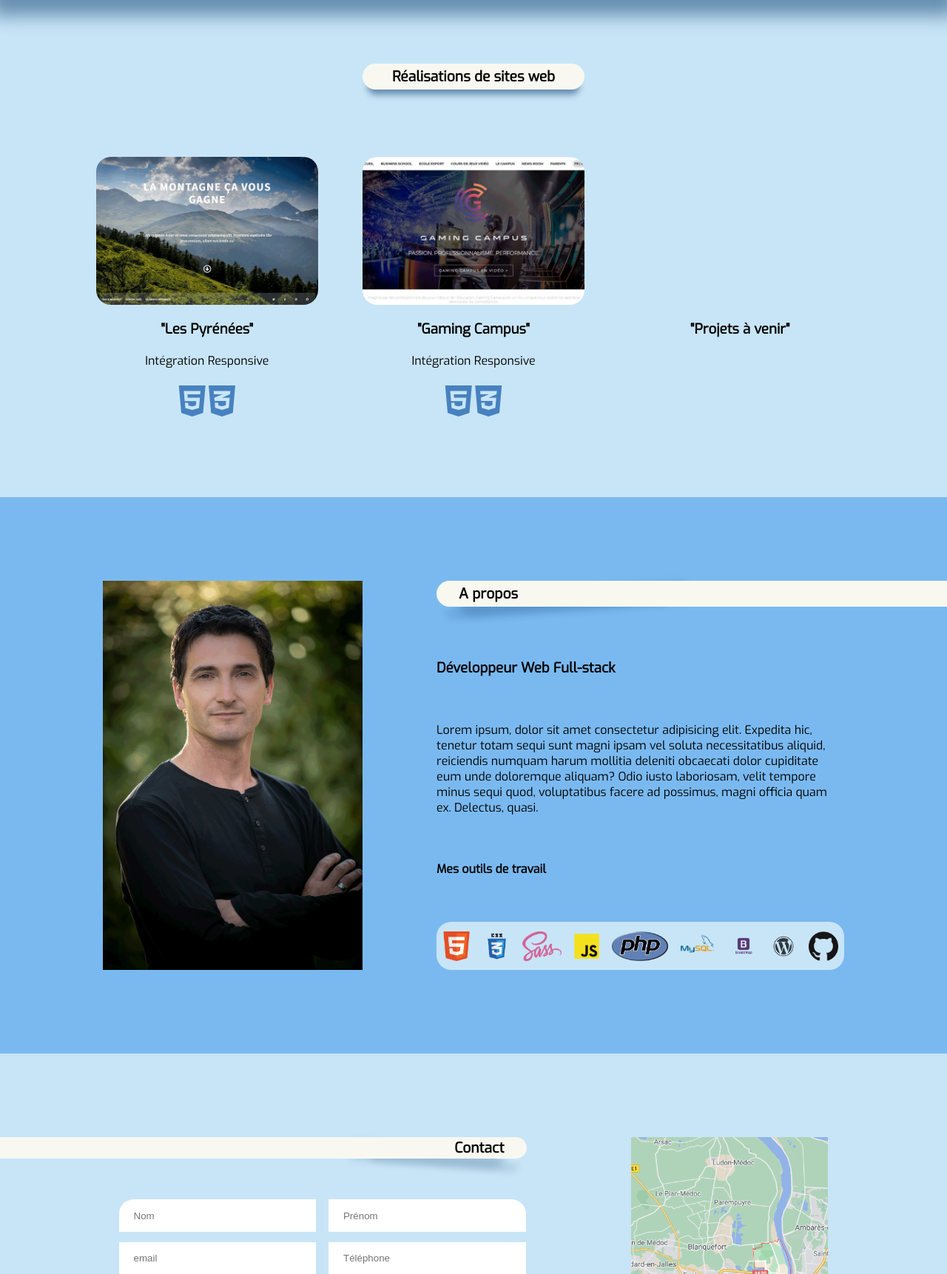
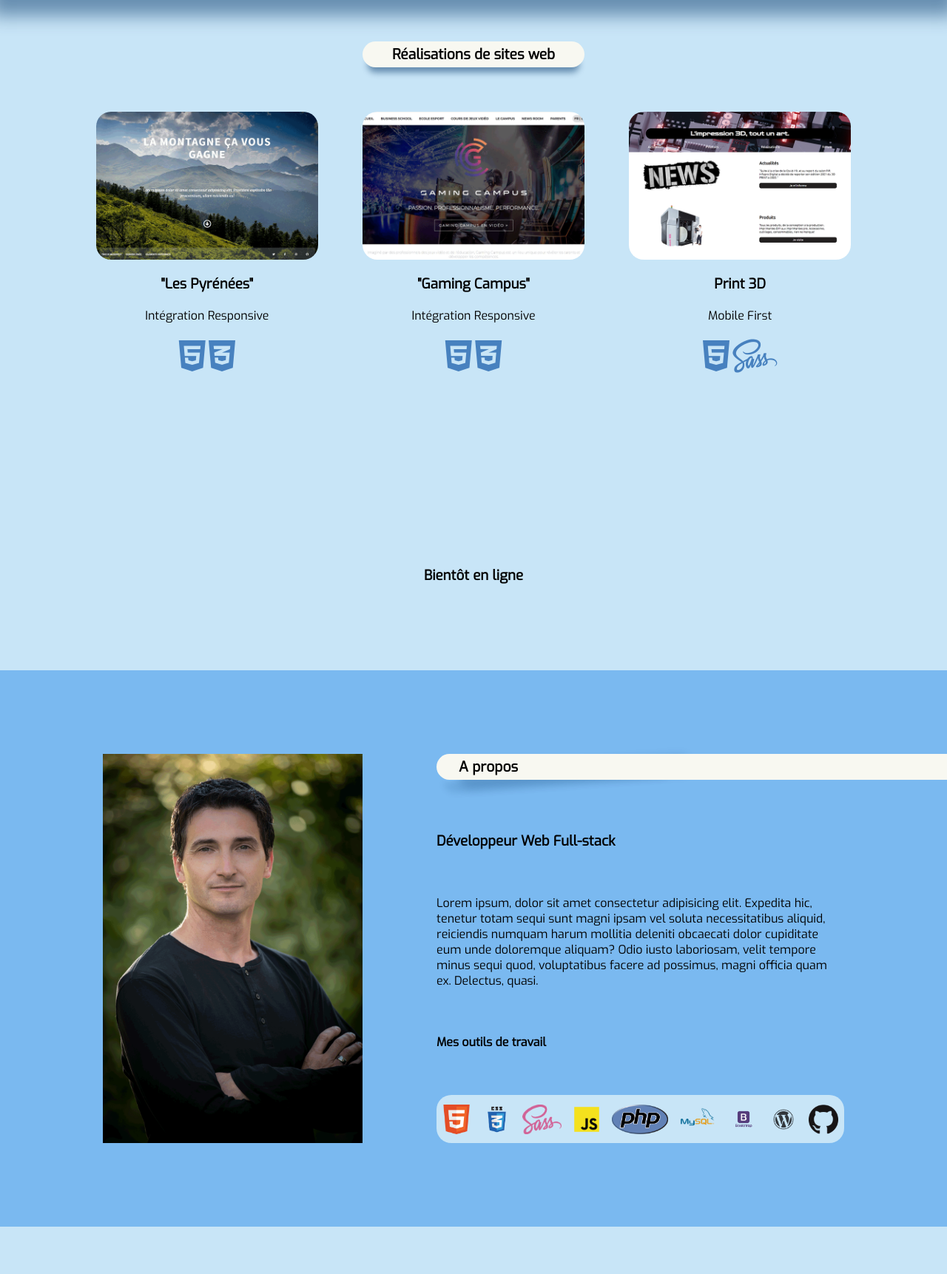
Before and after one commit to Nolibois/portfolio, a PHP site: page / in a window 1280 px wide. Shown: the part 203-1925 px from the top of the page at 74% size. Run offline with PHP 8.4, Linux system fonts and the light colour scheme.

Commit message:
Add Card Print 3D

```diff
--- a/assets/css/style.css
+++ b/assets/css/style.css
@@ -1,17 +1,17 @@
 @import url("https://fonts.googleapis.com/css2?family=Exo&display=swap");
-header nav ul, header nav #nav-container, header #productions-container #cards, .social-icons, main #about-container, main #about-container #about .langages-icons, main #contact-container, footer #footer-top {
+footer #footer-top, main #contact-container, main #about-container #about .langages-icons, main #about-container, .social-icons, header #productions-container #cards, header nav #nav-container, header nav ul {
   display: flex;
   justify-content: space-around;
   align-items: center;
 }
 
-body .h2, .social-icons div, .social-icons div a, main #about-container #picture {
+main #about-container #picture, .social-icons div a, .social-icons div, body .h2 {
   display: flex;
   justify-content: center;
   align-items: center;
 }
 
-header nav, header #productions-container, header #productions-container #cards .description, header #productions-container #cards #card-1, header #productions-container #cards #card-2, header #productions-container #cards #card-3, main #about-container #about, main #about-container #about > div:nth-child(3), main #contact-container #contact {
+main #contact-container #contact, main #about-container #about > div:nth-child(3), main #about-container #about, header #productions-container #cards #card-4, header #productions-container #cards #card-3, header #productions-container #cards #card-2, header #productions-container #cards #card-1, header #productions-container #cards .description, header #productions-container, header nav {
   display: flex;
   flex-direction: column;
   justify-content: space-evenly;
@@ -26,20 +26,16 @@ header nav, header #productions-container, header #productions-container #cards
 body {
   font-family: "Exo", sans-serif;
 }
-
 body li {
   list-style-type: none;
 }
-
 body a {
   text-decoration: none;
   color: #f8f8f1;
 }
-
 body h1 {
   font-size: 1.8rem;
 }
-
 body .h2 {
   margin: 0 auto 5vh;
   justify-content: start;
@@ -48,11 +44,9 @@ body .h2 {
   height: 35px;
   width: 300px;
 }
-
 body h2 {
   font-size: 1.2rem;
 }
-
 body hr {
   width: 100%;
   height: 1px;
@@ -62,7 +56,6 @@ body hr {
 header {
   min-height: 100vh;
 }
-
 header nav {
   position: relative;
   z-index: 1;
@@ -82,19 +75,16 @@ header nav {
     box-shadow: 0 20px 10px -7px $color-3;
   } */
 }
-
 header nav img {
   height: 50px;
   padding: 20px 0;
   position: relative;
   z-index: 1;
 }
-
 header nav .hr-container {
   position: relative;
   width: 100%;
 }
-
 header nav hr {
   position: absolute;
   content: "";
@@ -104,22 +94,18 @@ header nav hr {
   border: none;
   background: linear-gradient(90deg, #003366 0%, #4781bf 50%, #003366 100%);
 }
-
 header nav ul {
   width: 65%;
   min-width: 400px;
 }
-
 header nav #nav-container {
   padding: 0 15%;
   width: 100%;
   box-sizing: border-box;
 }
-
 header nav #nav-container li {
   position: relative;
 }
-
 header nav #nav-container li::after {
   position: absolute;
   content: "";
@@ -132,16 +118,13 @@ header nav #nav-container li::after {
   left: 0;
   transition: 0.5s ease;
 }
-
 header nav #nav-container li:hover::after {
   width: 100%;
 }
-
 header nav .social-icons {
   width: 30%;
   min-width: 110px;
 }
-
 header #productions-container {
   position: relative;
   z-index: 0;
@@ -150,41 +133,33 @@ header #productions-container {
   align-items: start;
   padding: 7vh 7%;
 }
-
 header #productions-container * {
   color: black;
 }
-
 header #productions-container .h2 {
   box-shadow: 0 14px 9px -7px rgba(0, 51, 102, 0.49);
 }
-
 header #productions-container h2 {
   margin: 0 auto;
 }
-
 header #productions-container #cards {
   width: 100%;
   justify-content: space-evenly;
   flex-wrap: wrap;
   align-items: start;
 }
-
 header #productions-container #cards > * {
   min-width: 300px;
   width: 25%;
   padding: 20px;
 }
-
 header #productions-container #cards .description {
   padding-top: 20px;
   align-items: center;
 }
-
 header #productions-container #cards .description p {
   padding: 20px 0;
 }
-
 header #productions-container #cards #card-1 {
   /* HTML's architecture to respect:
   <div id="card-1">
@@ -202,19 +177,16 @@ header #productions-container #cards #card-1 {
   </div>
   */
 }
-
 header #productions-container #cards #card-1 .thumbnail {
   width: 100%;
   height: 200px;
   border-radius: 20px;
   background: url("../img/pyrenees_small.png") center/cover;
 }
-
 header #productions-container #cards #card-1 i {
   font-size: 3rem;
   color: #4781bf;
 }
-
 header #productions-container #cards #card-2 {
   /* HTML's architecture to respect:
   <div id="card-1">
@@ -232,19 +204,16 @@ header #productions-container #cards #card-2 {
   </div>
   */
 }
-
 header #productions-container #cards #card-2 .thumbnail {
   width: 100%;
   height: 200px;
   border-radius: 20px;
   background: url("../img/gaming_campus_small.png") center/cover;
 }
-
 header #productions-container #cards #card-2 i {
   font-size: 3rem;
   color: #4781bf;
 }
-
 header #productions-container #cards #card-3 {
   /* HTML's architecture to respect:
   <div id="card-1">
@@ -262,19 +231,43 @@ header #productions-container #cards #card-3 {
   </div>
   */
 }
-
 header #productions-container #cards #card-3 .thumbnail {
+  width: 100%;
+  height: 200px;
+  border-radius: 20px;
+  background: url("../img/Print_3D.png") center/cover;
+}
+header #productions-container #cards #card-3 i {
+  font-size: 3rem;
+  color: #4781bf;
+}
+header #productions-container #cards #card-4 {
+  /* HTML's architecture to respect:
+  <div id="card-1">
+    <a href="https://exemple.com/" target="_blank">
+      <div class="thumbnail"></div>
+      <div class="description">
+        <h3>"Title"</h3>
+        <p>...write a description...</p>
+        <div>
+          <i class="fab fa-..."></i>
+          <i class="fab fa-...-alt"></i>
+        </div>
+      </div>
+    </a>
+  </div>
+  */
+}
+header #productions-container #cards #card-4 .thumbnail {
   width: 100%;
   height: 200px;
   border-radius: 20px;
   background: url("#") center/cover;
 }
-
-header #productions-container #cards #card-3 i {
+header #productions-container #cards #card-4 i {
   font-size: 3rem;
   color: #4781bf;
 }
-
 header #productions-container #cards a {
   height: 100%;
   width: 100%;
@@ -284,7 +277,6 @@ header #productions-container #cards a {
 .social-icons .tumblr-icon:hover {
   box-shadow: 0 0 3px 4px rgba(248, 248, 248, 0.37);
 }
-
 .social-icons div {
   width: 30px;
   height: 30px;
@@ -294,18 +286,15 @@ header #productions-container #cards a {
   position: relative;
   transition: 0.4s ease;
 }
-
 .social-icons div a {
   width: 100%;
   height: 100%;
 }
-
 .social-icons div:nth-child(1):hover > a svg {
   position: absolute;
   transform: translate(20%, -20%);
   height: 21px;
 }
-
 .social-icons div svg {
   height: 17px;
   color: #003366;
@@ -317,7 +306,6 @@ main {
   /****************** ABOUT **************/
   /****************** CONTACT **************/
 }
-
 main .shadow {
   position: absolute;
   content: "";
@@ -329,7 +317,6 @@ main .shadow {
   top: 12px;
   transform: rotate(-4deg);
 }
-
 main #about-container {
   padding: 0 7%;
   height: 58.75vw;
@@ -337,23 +324,19 @@ main #about-container {
   background: #7ab9f0;
   box-sizing: border-box;
 }
-
 main #about-container #picture {
   height: 100%;
 }
-
 main #about-container #picture img {
   height: 70%;
   background: #f8f8f1;
 }
-
 main #about-container #about {
   justify-content: space-between;
   height: 70%;
   width: 50%;
   position: relative;
 }
-
 main #about-container #about .h2 {
   margin: 0;
   width: 126%;
@@ -362,31 +345,25 @@ main #about-container #about .h2 {
   box-shadow: none;
   z-index: 1;
 }
-
 main #about-container #about .h2 h2 {
   margin: 0 30px;
 }
-
 main #about-container #about > div:nth-child(3) {
   height: 80%;
   justify-content: space-between;
 }
-
 main #about-container #about .tools {
   font-size: 1rem;
   font-weight: bold;
 }
-
 main #about-container #about .langages-icons {
   background: #c8e5f7;
   border-radius: 20px;
   height: 65px;
 }
-
 main #about-container #about .langages-icons img {
   height: 40px;
 }
-
 main #contact-container {
   padding: 0 7%;
   height: 58.75vw;
@@ -394,13 +371,11 @@ main #contact-container {
   background: #c8e5f7;
   box-sizing: border-box;
 }
-
 main #contact-container #map {
   width: 20.83vw;
   height: 70%;
   background: url(../img/map_BX.png) center/cover;
 }
-
 main #contact-container #contact {
   justify-content: space-between;
   height: 70%;
@@ -408,7 +383,6 @@ main #contact-container #contact {
   box-sizing: border-box;
   position: relative;
 }
-
 main #contact-container #contact .h2 {
   margin: 0;
   width: 143%;
@@ -418,12 +392,10 @@ main #contact-container #contact .h2 {
   justify-content: flex-end;
   transform: translateX(-30%);
 }
-
 main #contact-container #contact .h2 h2 {
   margin: 0 30px;
   width: unset;
 }
-
 main #contact-container #contact .shadow {
   transform: rotateY(180deg) rotate(-4deg);
   right: 0;
@@ -431,7 +403,6 @@ main #contact-container #contact .shadow {
   width: 200px;
   top: 13px;
 }
-
 main #contact-container #contact form {
   padding-top: 10%;
   height: 100%;
@@ -441,7 +412,6 @@ main #contact-container #contact form {
   grid-gap: 3%;
   grid-template-areas: "u-n f-n" "email phone" "subject subject" "message message" "btn btn";
 }
-
 main #contact-container #contact form label,
 main #contact-container #contact form input,
 main #contact-container #contact form textarea,
@@ -450,7 +420,6 @@ main #contact-container #contact form button {
   border: none;
   transition: 0.7s;
 }
-
 main #contact-container #contact form label:focus,
 main #contact-container #contact form input:focus,
 main #contact-container #contact form textarea:focus,
@@ -459,34 +428,27 @@ main #contact-container #contact form button:focus {
   box-shadow: 0 0 8px 0 #4781bf;
   outline: none;
 }
-
 main #contact-container #contact form #user-name {
   grid-area: u-n;
   border-top-left-radius: 20px;
 }
-
 main #contact-container #contact form #first-name {
   grid-area: f-n;
   border-top-right-radius: 20px;
 }
-
 main #contact-container #contact form #email {
   grid-area: email;
 }
-
 main #contact-container #contact form #phone {
   grid-area: phone;
 }
-
 main #contact-container #contact form #subject {
   grid-area: subject;
 }
-
 main #contact-container #contact form #message {
   grid-area: message;
   padding-top: 10px;
 }
-
 main #contact-container #contact form button {
   grid-area: btn;
   border-radius: 0 0 20px 20px;
@@ -501,7 +463,6 @@ footer {
   padding: 10px 40px;
   position: relative;
 }
-
 footer hr {
   position: absolute;
   content: "";
@@ -511,26 +472,24 @@ footer hr {
   border: none;
   background: linear-gradient(90deg, #003366 0%, #4781bf 50%, #003366 100%);
 }
-
 footer #footer-top {
   padding: 20px 0;
 }
-
 footer #footer-top img {
   height: 80px;
 }
-
 footer #footer-top .social-icons {
   width: 10vw;
 }
-
 footer #author {
   text-align: right;
   color: #f8f8f1;
   padding: 20px 0;
 }
-
 footer #author a {
   color: #7ab9f0;
 }
+
+/*# sourceMappingURL=style.scss.map */
+
 /*# sourceMappingURL=style.css.map */
--- a/assets/scss/style.scss
+++ b/assets/scss/style.scss
@@ -190,6 +190,11 @@ header {
       }
 
       #card-3 {
+        @extend %dispFlexVert;
+        @include displayCard("../img/Print_3D.png");
+      }
+
+      #card-4 {
         @extend %dispFlexVert;
         @include displayCard("#");
       }
--- a/index.html
+++ b/index.html
@@ -122,10 +122,22 @@
             <a href="#" target="_blank">
               <div class="thumbnail"></div>
               <div class="description">
-                <h3>"Projets à venir"</h3>
+                <h3>Print 3D</h3>
+                <p>Mobile First</p>
+                <div>
+                  <i class="fab fa-html5"></i>
+                  <i class="fab fa-sass"></i>
+                </div>
+              </div>
+            </a>
+          </div>
+          <div id="card-4">
+            <a href="#" target="_blank">
+              <div class="thumbnail"></div>
+              <div class="description">
+                <h3>Bientôt en ligne</h3>
                 <p></p>
                 <div>
-                  <i class=""></i>
                   <i class=""></i>
                   <i class=""></i>
                 </div>
```
Also changed, not shown: assets/img/Print_3D.png (added), 1 other file. Lines whose indentation alone changed are shown as unchanged.
